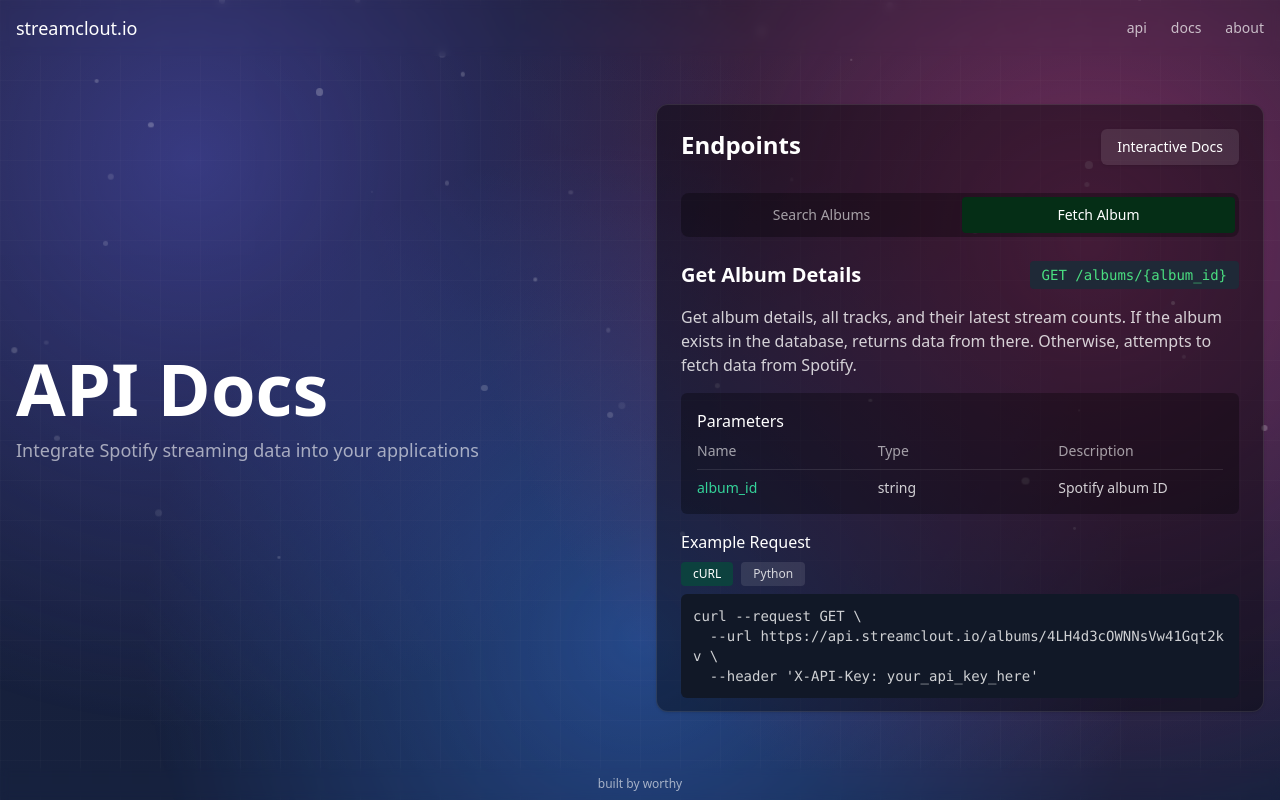
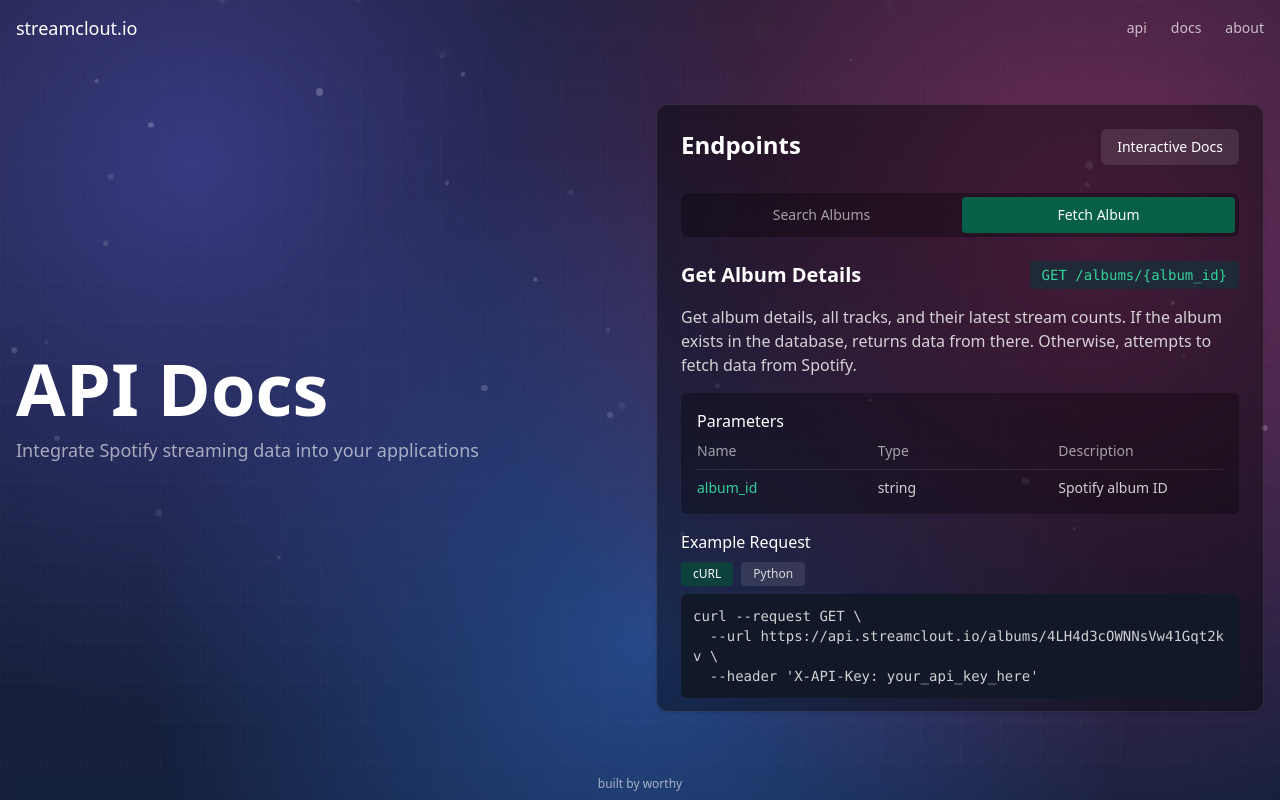
Before and after one commit to worthybrae/spotify-stream-count-hacking, a React (Vite) app in the folder frontend/: page /docs in a window 1280 px wide. Built offline with nearby package versions, Linux system fonts and the light colour scheme; no server answers.

Commit message:
emerald color switch

```diff
--- a/frontend/src/pages/DocsPage.tsx
+++ b/frontend/src/pages/DocsPage.tsx
@@ -42,7 +42,7 @@ export function DocsPage() {
               <button
                 className={`py-2 px-4 rounded text-sm transition-colors ${
                   activeEndpoint.startsWith('search')
-                    ? 'bg-green-950 text-white'
+                    ? 'bg-emerald-800 text-white'
                     : 'text-white/60 hover:text-white/80'
                 }`}
                 onClick={() => setActiveEndpoint('search')}
@@ -52,7 +52,7 @@ export function DocsPage() {
               <button
                 className={`py-2 px-4 rounded text-sm transition-colors ${
                   activeEndpoint.startsWith('album')
-                    ? 'bg-green-950 text-white'
+                    ? 'bg-emerald-800 text-white'
                     : 'text-white/60 hover:text-white/80'
                 }`}
                 onClick={() => setActiveEndpoint('album')}
@@ -67,7 +67,7 @@ export function DocsPage() {
             <div className="space-y-4">
               <div className="flex justify-between items-center">
                 <h3 className="text-xl font-semibold text-white">Get Album Details</h3>
-                <div className="bg-gray-800 text-green-400 px-3 py-1 rounded font-mono text-sm">
+                <div className="bg-gray-800 text-emerald-400 px-3 py-1 rounded font-mono text-sm">
                   GET /albums/{'{album_id}'}
                 </div>
               </div>
@@ -172,7 +172,7 @@ print(data)`)}
             <div className="space-y-4">
               <div className="flex justify-between items-center">
                 <h3 className="text-xl font-semibold text-white">Search Albums</h3>
-                <div className="bg-gray-800 text-green-400 px-3 py-1 rounded font-mono text-sm">
+                <div className="bg-gray-800 text-emerald-400 px-3 py-1 rounded font-mono text-sm">
                   GET /search/albums
                 </div>
               </div>
```
